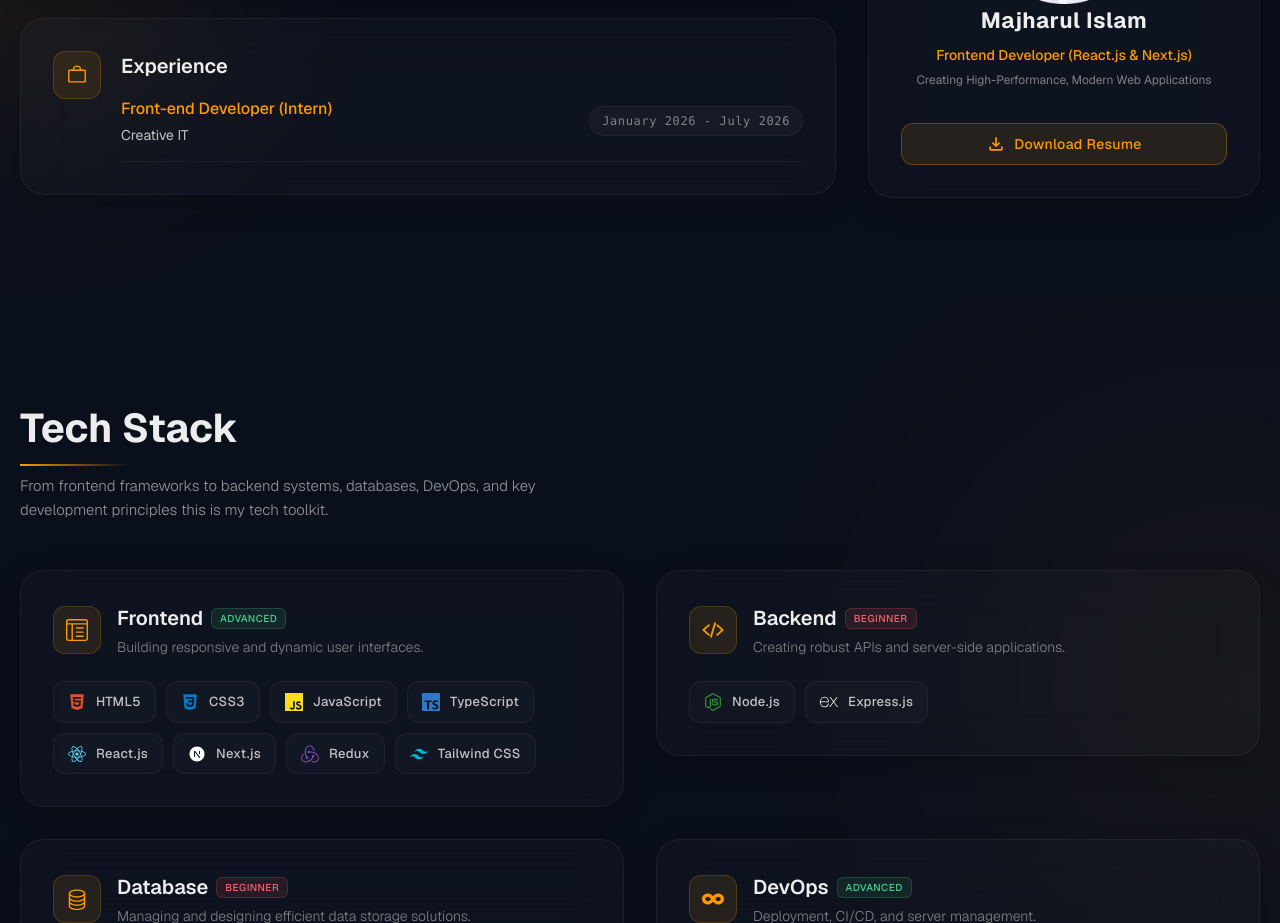
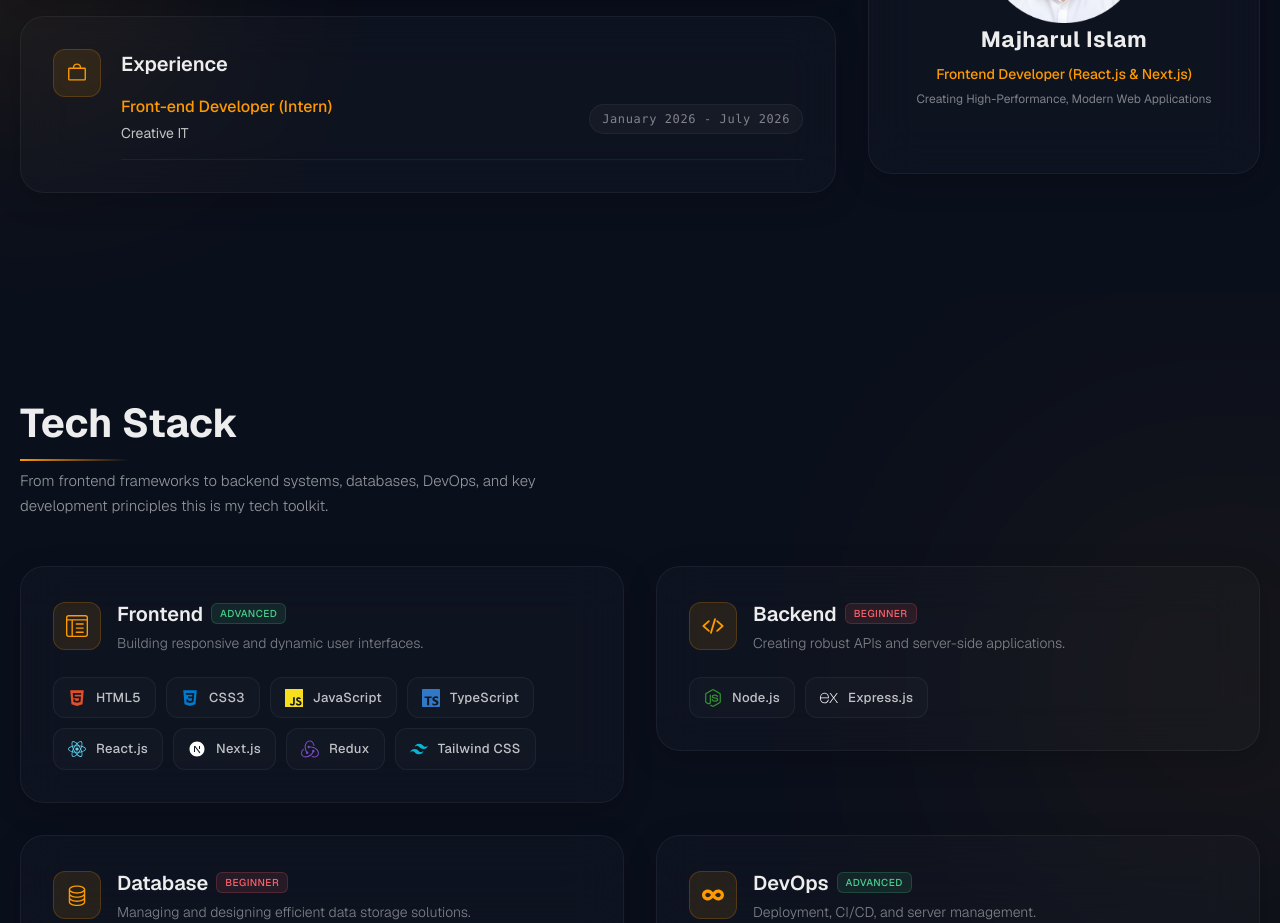
Before and after one commit to Sijan666/personalPortfolio, a React (Vite) app: page / in a window 1280 px wide. Shown: the part 1180-2103 px from the top of the page. Built offline with nearby package versions, Linux system fonts and the light colour scheme.

Commit message:
docs: update resume pdf file

```diff
--- a/src/components/layouts/About.jsx
+++ b/src/components/layouts/About.jsx
@@ -70,10 +70,10 @@ const About = () => {
                             </div>
                             {/* btn */}
                             <div className="mt-8 w-full flex justify-center lg:justify-start">
-                                <a href="/resumeMajharul.pdf" download="Majharul_Islam_Resume.pdf" className="px-6 py-2.5 w-full justify-center text-sm font-medium tracking-wide text-[#fe9a00] bg-[#fe9a00]/10 border border-[#fe9a00]/30 rounded-xl hover:bg-[#fe9a00] hover:text-white hover:shadow-[0_0_15px_rgba(254,154,0,0.5)] transition-all duration-300 inline-flex items-center gap-x-2 group">
+                                {/* <a href="/resumeMajharul.pdf" download="Majharul_Islam_Resume.pdf" className="px-6 py-2.5 w-full justify-center text-sm font-medium tracking-wide text-[#fe9a00] bg-[#fe9a00]/10 border border-[#fe9a00]/30 rounded-xl hover:bg-[#fe9a00] hover:text-white hover:shadow-[0_0_15px_rgba(254,154,0,0.5)] transition-all duration-300 inline-flex items-center gap-x-2 group">
                                     <MdOutlineFileDownload size={20} />
                                     Download Resume
-                                </a>
+                                </a> */}
                             </div>
                         </div>
                     </div>
```
